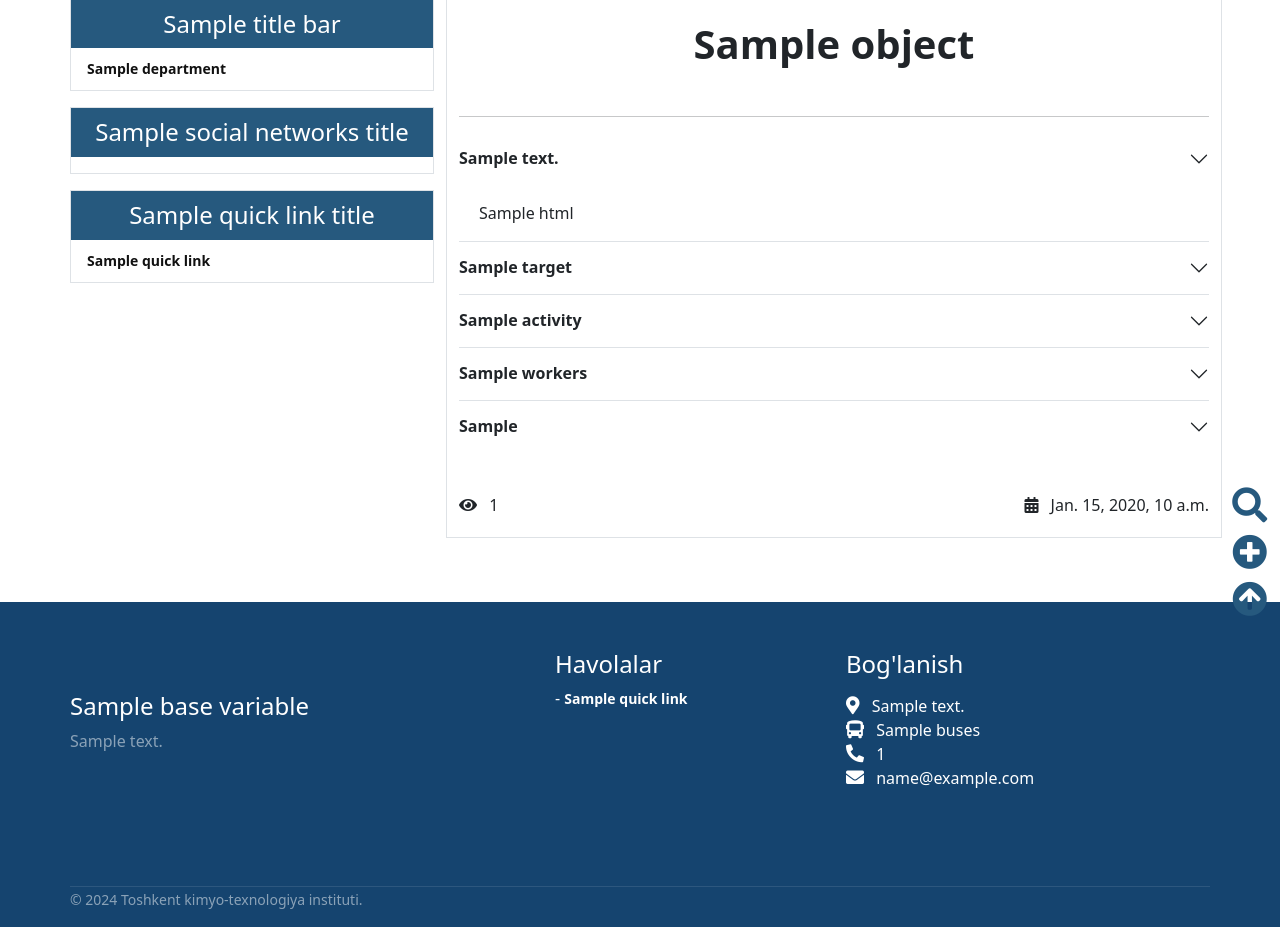
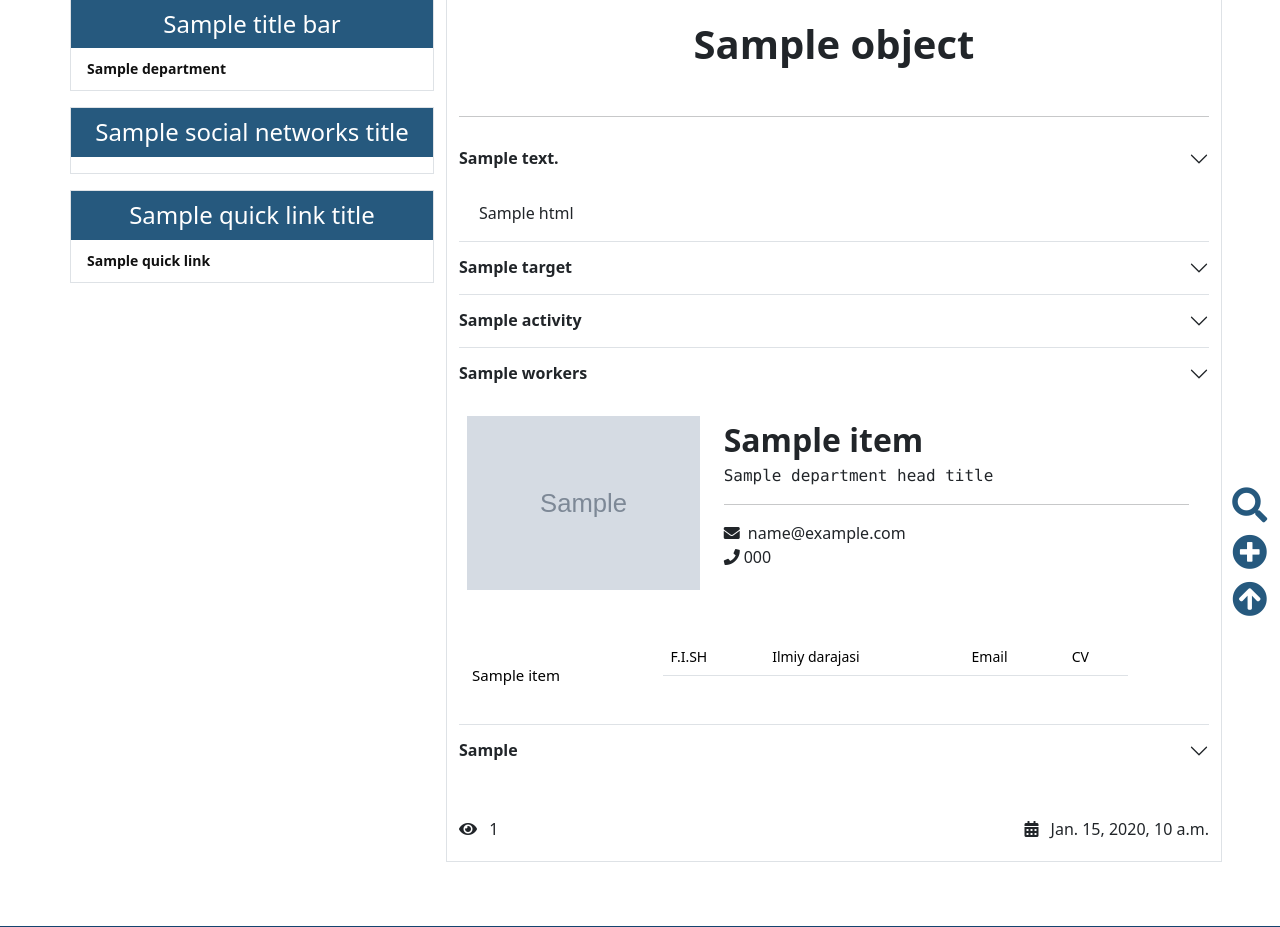
Before and after one commit to Ahmadjon-Ergashev/tkti-uz, a Django app: template templates/pages/posts/departments_detail.html in a window 1280 px wide. Shown: the part 193-1120 px from the top of the page. Run offline with Django 4.2, Linux system fonts and the light colour scheme; the template is opened without the code that fills it: most values are stand-ins (such as "Sample title", 1, 10 or a date in 2020); grey boxes marked "Sample" are stand-in pictures; lists and menus that the app fills with data are empty; some libraries are stand-ins or nearby versions.

Commit message:
new version department administrations

```diff
--- /dev/null
+++ b/api/department_administration/__init__.py
@@ -0,0 +1,2 @@
+from api.department_administration.view import *
+from api.department_administration.serializers import *
--- a/main/admin/__init__.py
+++ b/main/admin/__init__.py
@@ -5,3 +5,4 @@
 from main.admin.tkti_shop import *
 from main.admin.certificates import *
 from main.admin.sections_and_models import *
+from main.admin.department_administrations import *
--- a/main/models/__init__.py
+++ b/main/models/__init__.py
@@ -5,3 +5,4 @@
 from main.models.tkti_shop import *
 from main.models.sertificates import *
 from main.models.sections_and_centers import *
+from main.models.department_administrations import *
--- /dev/null
+++ b/static/js/scripts/posts/department_administrations.js
@@ -0,0 +1,28 @@
+$(document).ready(function () {
+    $('.department-admininstration[data-position]').click(function () {
+        let base_url = window.location.origin;
+        let position = $(this).data('position');
+        let department = $(this).data('department');
+
+        $.ajax({
+            type: "GET",
+            url: base_url + "/api/department/administration/",
+            data: {position: position, department: department},
+            success: function (data) {
+
+                $("#administration_item").empty()
+                data.map((item) => {
+                    let card_item = `
+                        <tr>
+                            <td>${item.f_name}</td>
+                            <td>${item.position.name}</td>
+                            <td>${item.email}</td>
+                            <td><a href="${item.cv}" target="_blank">${item.view}</a></td>
+                        </tr>
+                    `
+                    $("#administration_item").append(card_item)
+                })
+            }
+        });
+    });
+});
--- a/templates/base.html
+++ b/templates/base.html
@@ -189,11 +189,11 @@
                                     {% blocktrans %}Toshkent kimyo-texnologiya instituti qo'shma talim
                                         dasturi{% endblocktrans %}
                                 </a>
-{#                                <a href="https://tkti-yangiyer.vercel.app/uz/application" target="_blank"#}
-{#                                   class="d-block p-3 border modal_text">#}
-{#                                    {% blocktrans %}Toshkent kimyo-texnologiya instituti qo'shma talim dasturi (Yangiyer#}
-{#                                        filiali){% endblocktrans %}#}
-{#                                </a>#}
+                                {#                                <a href="https://tkti-yangiyer.vercel.app/uz/application" target="_blank"#}
+                                {#                                   class="d-block p-3 border modal_text">#}
+                                {#                                    {% blocktrans %}Toshkent kimyo-texnologiya instituti qo'shma talim dasturi (Yangiyer#}
+                                {#                                        filiali){% endblocktrans %}#}
+                                {#                                </a>#}
                             </div>
                         </div>
                     </div>
@@ -383,6 +383,7 @@
 <script src="{% static 'js/scripts/carusels.js' %}"></script>
 <script src="{% static 'js/scripts/shop/list.js' %}"></script>
 <script src="{% static 'js/scripts/search/news.js' %}"></script>
+<script src="{% static 'js/scripts/posts/department_administrations.js' %}"></script>
 
 <script>
     $(document).ready(function () {
--- /dev/null
+++ b/templates/pages/posts/department_administrations.html
@@ -0,0 +1,85 @@
+<style>
+    .item_detail span {
+        display: block;
+    }
+
+    table tr th, table tr td {
+        font-size: 14px;
+        font-weight: normal;
+    }
+
+    .department_administrations_list ul {
+        padding: 0;
+        margin-top: 20px;
+    }
+
+    .department_administrations_list ul li {
+        list-style-type: none;
+        padding: 5px;
+    }
+
+    .department_administrations_list ul li:hover {
+        border-bottom: 1px solid;
+    }
+
+    li button {
+        border: none;
+        outline: none;
+        background: none;
+        font-size: 15px;
+    }
+</style>
+<div class="row">
+    {% for item in object.department_head_administration.all %}
+        <div class="col-12 col-sm-12 col-md-4 ps-0">
+            <img src="{{ item.image.url }}" width="100%" alt="{{ item.f_name }}">
+        </div>
+        <div class="col-12 col-sm-12 col-md-8 item_detail">
+            <span class="fs-2 fw-bold">{{ item.f_name }}</span>
+            <span class="fs-6 font-monospace">{{ department_head_title }}</span>
+            <hr>
+            <span><i class="fas fa-envelope me-1"></i> {{ item.email }}</span>
+            <span><i class="fas fa-phone me-1"></i>{{ item.phone }}</span>
+        </div>
+    {% endfor %}
+</div>
+<br><br>
+
+<div class="department_administrations_list">
+    <div class="row">
+        <div class="col-12 col-sm-12 col-md-3 ps-0">
+            <ul class="">
+                {% for item in department_positions %}
+                    <li class="">
+                        <button
+                                type="button" data-position="{{ item.id }}" data-department="{{ object.id }}"
+                                class="department-admininstration">
+                            {{ item.name }}
+                        </button>
+                    </li>
+                {% endfor %}
+            </ul>
+        </div>
+        <div class="col-12 col-sm-12 col-md-8">
+            <div>
+                <table class="table">
+                    <tr>
+                        <th scope="col">F.I.SH</th>
+                        <th scope="col">Ilmiy darajasi</th>
+                        <th scope="col">Email</th>
+                        <th scope="col">CV</th>
+                    </tr>
+                    <tbody id="administration_item">
+
+{#                    <tr>#}
+{#                        <td>Zohidillo Turgunov</td>#}
+{#                        <td>Professor</td>#}
+{#                        <td>turgunovzohidillo77@gmail.com</td>#}
+{#                        <td><a href="" target="_blank">yuklab olish</a></td>#}
+{#                    </tr>#}
+                    </tbody>
+                </table>
+            </div>
+        </div>
+    </div>
+</div>
--- a/templates/pages/posts/departments_detail.html
+++ b/templates/pages/posts/departments_detail.html
@@ -165,42 +165,43 @@
                                     <span class=" fw-bold">{{ workers }}</span>
                                 </button>
                             </h2>
-                            <div id="flush-collapseFour" class="accordion-collapse collapse"
+                            <div id="flush-collapseFour" class="accordion-collapse " {# collapse #}
                                  data-bs-parent="#accordionFlushExample">
                                 <div class="accordion-body">
-                                    <div class="row">
-                                        {% for worker in object.departmentsadmistrations_set.all %}
-                                            <div class="col-12 col-md-12 mb-2 p-1">
-                                                <div class="card mb-3">
-                                                    <div class="row g-0">
-                                                        <div class="col-md-3">
-                                                            {% if worker.image %}
-                                                                <img src="{{ worker.image.url }}"
-                                                                     class="img-fluid rounded-start" alt="tkti.uz">
-                                                            {% endif %}
-                                                        </div>
-                                                        <div class="col-md-9">
-                                                            <h5 class="card-header fw-bold">{{ worker.f_name }}</h5>
-                                                            <ul class="list-group list-group-flush">
-                                                                <li class="list-group-item"><i
-                                                                        class="fas fa-user-tie me-2"></i> {{ worker.job_name }}
-                                                                </li>
-                                                                <li class="list-group-item"><i
-                                                                        class="fas fa-phone-alt me-2"></i> {{ worker.phone_number }}
-                                                                </li>
-                                                                <li class="list-group-item"><i
-                                                                        class="fas fa-envelope me-2"></i> {{ worker.email }}
-                                                                </li>
-                                                                <li class="list-group-item"><i
-                                                                        class="fas fa-calendar-day me-2"></i> {{ worker.admission_day }}
-                                                                </li>
-                                                            </ul>
-                                                        </div>
-                                                    </div>
-                                                </div>
-                                            </div>
-                                        {% endfor %}
-                                    </div>
+                                    {#                                    <div class="row">#}
+                                    {#                                        {% for worker in object.departmentsadmistrations_set.all %}#}
+                                    {#                                            <div class="col-12 col-md-12 mb-2 p-1">#}
+                                    {#                                                <div class="card mb-3">#}
+                                    {#                                                    <div class="row g-0">#}
+                                    {#                                                        <div class="col-md-3">#}
+                                    {#                                                            {% if worker.image %}#}
+                                    {#                                                                <img src="{{ worker.image.url }}"#}
+                                    {#                                                                     class="img-fluid rounded-start" alt="tkti.uz">#}
+                                    {#                                                            {% endif %}#}
+                                    {#                                                        </div>#}
+                                    {#                                                        <div class="col-md-9">#}
+                                    {#                                                            <h5 class="card-header fw-bold">{{ worker.f_name }}</h5>#}
+                                    {#                                                            <ul class="list-group list-group-flush">#}
+                                    {#                                                                <li class="list-group-item"><i#}
+                                    {#                                                                        class="fas fa-user-tie me-2"></i> {{ worker.job_name }}#}
+                                    {#                                                                </li>#}
+                                    {#                                                                <li class="list-group-item"><i#}
+                                    {#                                                                        class="fas fa-phone-alt me-2"></i> {{ worker.phone_number }}#}
+                                    {#                                                                </li>#}
+                                    {#                                                                <li class="list-group-item"><i#}
+                                    {#                                                                        class="fas fa-envelope me-2"></i> {{ worker.email }}#}
+                                    {#                                                                </li>#}
+                                    {#                                                                <li class="list-group-item"><i#}
+                                    {#                                                                        class="fas fa-calendar-day me-2"></i> {{ worker.admission_day }}#}
+                                    {#                                                                </li>#}
+                                    {#                                                            </ul>#}
+                                    {#                                                        </div>#}
+                                    {#                                                    </div>#}
+                                    {#                                                </div>#}
+                                    {#                                            </div>#}
+                                    {#                                        {% endfor %}#}
+                                    {#                                    </div>#}
+                                    {% include "pages/posts/department_administrations.html" %}
                                 </div>
                             </div>
                         </div>
```
Also changed, not shown: api/department_administration/serializers.py (added, +23 -0 lines), api/department_administration/view.py (added, +22 -0 lines), api/urls.py (+4 -4 lines), main/admin/department_administrations.py (added, +29 -0 lines), main/models/department_administrations.py (added, +62 -0 lines), view/my_context_proccessor.py (+17 -14 lines). Lines whose indentation alone changed are shown as unchanged.
